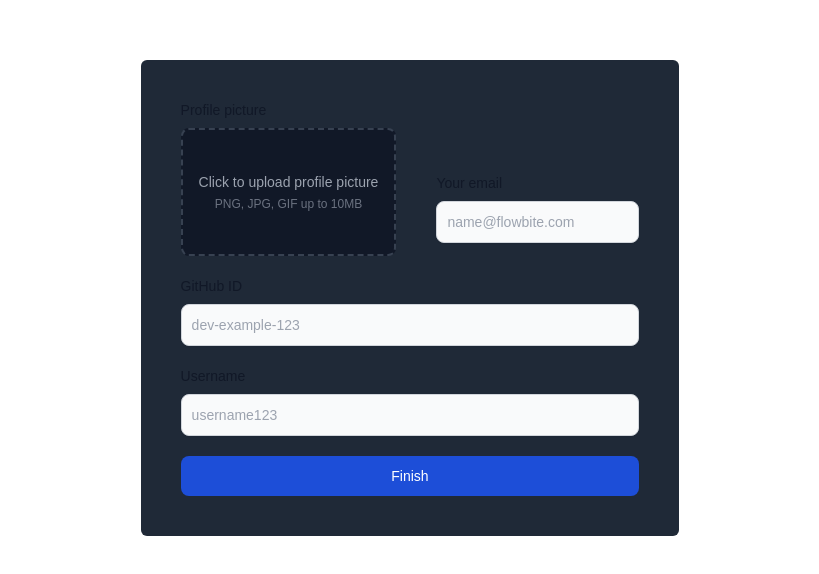
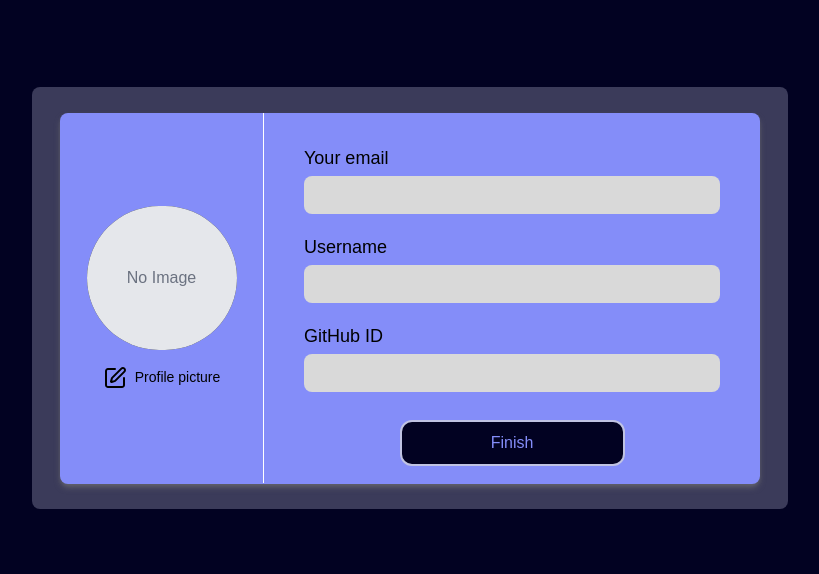
Before and after one commit to RohanPrasad007/collabdev, a Next.js app in the folder website/: page /profile-info in a window 1280 px wide. Shown: the part 102-676 px from the top of the page, without its empty margins (230-1049 px from the left). Built offline with nearby package versions, Linux system fonts and the light colour scheme; no server answers.

Commit message:
added profile info design on web

```diff
--- a/website/app/profile-info/page.js
+++ b/website/app/profile-info/page.js
@@ -1,20 +1,21 @@
 "use client";
 import React, { useEffect, useState } from "react";
 import { auth, database } from "../../config";
-import { onAuthStateChanged } from "firebase/auth";
-import { ref, set } from "firebase/database";
+import { onAuthStateChanged, updateProfile } from "firebase/auth";
+import { ref, set, get } from "firebase/database";
 import { useRouter } from "next/navigation";
-
 
 const ProfileInfo = () => {
     const [preview, setPreview] = useState(null);
+    const [imageError, setImageError] = useState(false);
     const [email, setEmail] = useState("");
     const [githubId, setGithubId] = useState("");
     const [userId, setUserId] = useState("");
-    const router = useRouter()
+    const [isLoading, setIsLoading] = useState(true);
+    const [hasCustomImage, setHasCustomImage] = useState(false);
+    const router = useRouter();
     const [isVisible, setIsVisible] = useState(false);
 
-    // Generate username from email
     const generateUsername = (email) => {
         if (!email) return "";
         const localPart = email.split("@")[0];
@@ -23,72 +24,97 @@ const ProfileInfo = () => {
         return `${cleanUsername}${randomNum}`;
     };
 
-    // Set initial state from authenticated user
     useEffect(() => {
-        const unsubscribe = onAuthStateChanged(auth, (user) => {
+        const unsubscribe = onAuthStateChanged(auth, async (user) => {
             if (user) {
-                if (user.photoURL) setPreview(user.photoURL);
                 if (user.email) {
                     setEmail(user.email);
                     setUserId(generateUsername(user.email));
                 }
+
+                // Check if user has existing profile data
+                const userRef = ref(database, `users/${user.uid}`);
+                const snapshot = await get(userRef);
+                if (snapshot.exists()) {
+                    const userData = snapshot.val();
+                    setEmail(userData.Email || user.email);
+                    setUserId(userData.userName || generateUsername(user.email));
+                    setGithubId(userData.GitHubID || "");
+                    setPreview(userData.ProfilePicture || null);
+                    setHasCustomImage(!!userData.ProfilePicture);
+                } else if (user.photoURL && !hasCustomImage) {
+                    // Only set Google profile picture for new users
+                    setPreview(user.photoURL);
                 }
+            }
+            setIsLoading(false);
         });
         return () => unsubscribe();
     }, []);
 
-    // Handle form input changes
     const handleInputChange = (setter) => (e) => setter(e.target.value);
 
-    // Handle image upload
     const handleImageChange = (e) => {
         const file = e.target.files[0];
         if (file) {
+            if (file.size > 5000000) {
+                alert("File size should be less than 5MB");
+                return;
+            }
+
             const reader = new FileReader();
-            reader.onloadend = () => setPreview(reader.result);
+            reader.onloadend = () => {
+                setPreview(reader.result);
+                setImageError(false);
+                setHasCustomImage(true);
+            };
             reader.readAsDataURL(file);
         }
     };
 
-    // Handle form submission
     const handleSubmit = async (e) => {
         e.preventDefault();
 
-        // Validate fields
         if (!preview || !email || !githubId || !userId) {
             alert("Please fill all the fields.");
             return;
         }
 
-        // Validate email format
         const emailRegex = /^[^\s@]+@[^\s@]+\.[^\s@]+$/;
         if (!emailRegex.test(email)) {
-            return (
-                <div className="toast align-items-center" role="alert" aria-live="assertive" aria-atomic="true">
-                    <div className="d-flex">
-                        <div className="toast-body">
-                            Please enter a valid email address.
-                        </div>
-                        <button type="button" className="btn-close me-2 m-auto" data-bs-dismiss="toast" aria-label="Close"></button>
-                    </div>
-                </div>
-            )
+            alert("Please enter a valid email address.");
+            return;
         }
 
-        // Prepare data for Firebase
+        try {
+            setIsLoading(true);
+            const user = auth.currentUser;
+            if (!user) throw new Error("User is not authenticated.");
+
+            // Store full image data in Realtime Database
             const userData = {
                 userName: userId,
                 Email: email,
                 ProfilePicture: preview,
                 GitHubID: githubId,
+                hasCustomImage: true,
+                lastUpdated: new Date().toISOString()
             };
 
-        try {
-            // Save data to Firebase
-            const user = auth.currentUser;
-            if (!user) throw new Error("User is not authenticated.");
+            // Update Realtime Database first
             const userRef = ref(database, `users/${user.uid}`);
             await set(userRef, userData);
+
+            // Use a generic photoURL for Authentication to avoid size limitations
+            try {
+                await updateProfile(user, {
+                    photoURL: "/default-profile.png" // Use a placeholder or default image URL
+                });
+            } catch (authError) {
+                console.warn("Failed to update Authentication profile picture, but database update succeeded:", authError);
+                // Continue execution since the main functionality (database update) succeeded
+            }
+
             setIsVisible(true);
 
             setTimeout(() => {
@@ -98,18 +124,19 @@ const ProfileInfo = () => {
         } catch (error) {
             console.error("Error saving profile data:", error);
             alert("An error occurred while saving the profile. Please try again.");
+        } finally {
+            setIsLoading(false);
         }
     };
 
+    // Rest of the component remains the same
     return (
         <>
-            <div className="flex justify-center items-center h-screen">
-                <form onSubmit={handleSubmit} className="max-w-xl mx-auto bg-gray-800 p-10 rounded-md">
-                    <div className="flex justify-between gap-10 items-center">
-                        <div className="mb-5">
-                            <label className="block mb-2 text-sm font-medium text-gray-900 dark:text-white">
-                                Profile picture
-                            </label>
+            <div className="h-screen bg-[#020222] flex justify-center items-center relative">
+                <div className="bg-[#E2E2FE] w-[756px] h-[422px] opacity-[25%] rounded-[8px]" />
+                <div className="bg-[#848DF9] w-[700px] h-[371px] rounded-[8px] absolute shadow-md shadow-[#63636c]">
+                    <div className="flex">
+                        <div className="w-[35%] border-r-[1px] border-[#FFFFFF] h-[370px] flex justify-center items-center gap-4 flex-col">
                             <div className="relative">
                                 <input
                                     type="file"
@@ -120,97 +147,77 @@ const ProfileInfo = () => {
                                 />
                                 <label
                                     htmlFor="profile-upload"
-                                    className="flex flex-col items-center justify-center w-full h-32 bg-gray-900 border-2 border-gray-700 border-dashed rounded-lg cursor-pointer hover:bg-gray-800 transition-colors"
+                                    className="flex flex-col items-center justify-center w-[150px] h-[9rem] bg-gray-900 cursor-pointer hover:bg-gray-800 transition-colors rounded-full"
                                 >
-                                    {preview !== null ? (
+                                    {preview && !imageError ? (
                                         <img
                                             src={preview}
                                             alt="Profile preview"
-                                            className="w-full h-full object-cover rounded-lg"
+                                            className="w-full h-full object-cover rounded-full"
+                                            onError={() => {
+                                                setImageError(true);
+                                                console.error("Image failed to load");
+                                            }}
                                         />
                                     ) : (
-                                        <div className="flex flex-col items-center justify-center p-4">
-                                            <p className="text-sm text-gray-400">Click to upload profile picture</p>
-                                            <p className="text-xs text-gray-500 mt-1">PNG, JPG, GIF up to 10MB</p>
+                                        <div className="w-full h-full flex items-center justify-center bg-gray-200 rounded-full">
+                                            <span className="text-gray-500">No Image</span>
                                         </div>
                                     )}
                                 </label>
                             </div>
-                            {preview && (
-                                <button
-                                    type="button"
-                                    className="text-sm text-gray-500 mt-1 cursor-pointer"
-                                    onClick={() => setPreview(null)}
-                                >
-                                    Remove Profile picture
-                                </button>
-                            )}
+                            <label htmlFor="profile-upload" className="cursor-pointer">
+                                <div className="flex gap-2 items-center">
+                                    <img src="/edit-icon.svg" alt="Edit profile" />
+                                    <p className="text-[#000000] text-[14px]">Profile picture</p>
                                 </div>
-                        <div className="mt-10">
-                            <label htmlFor="email" className="block mb-2 text-sm font-medium text-gray-900 dark:text-white">
-                                Your email
                             </label>
+                        </div>
+                        <div className="px-10 py-8 flex flex-col gap-5">
+                            <div className="flex flex-col gap-1">
+                                <p className="text-[#000000] text-[18px]">Your email</p>
                                 <input
+                                    className="bg-[#D9D9D9] w-[416px] h-[38px] rounded-[8px] focus:outline-[#000000] text-black px-7"
                                     type="email"
                                     id="email"
                                     value={email}
                                     onChange={handleInputChange(setEmail)}
-                                className="shadow-sm bg-gray-50 border border-gray-300 text-gray-900 text-sm rounded-lg focus:ring-blue-500 focus:border-blue-500 block w-full p-2.5 dark:bg-gray-700 dark:border-gray-600 dark:placeholder-gray-400 dark:text-white dark:focus:ring-blue-500 dark:focus:border-blue-500 dark:shadow-sm-light"
-                                placeholder="name@flowbite.com"
-                                required readOnly
                                 />
                             </div>
+                            <div className="flex flex-col gap-1">
+                                <p className="text-[#000000] text-[18px]">Username</p>
+                                <input
+                                    className="bg-[#D9D9D9] w-[416px] h-[38px] rounded-[8px] focus:outline-[#000000] text-black px-7"
+                                    type="text"
+                                    id="userid"
+                                    value={userId}
+                                    onChange={handleInputChange(setUserId)}
+                                />
                             </div>
-                    <div className="mb-5">
-                        <label htmlFor="githubid" className="block mb-2 text-sm font-medium text-gray-900 dark:text-white">
-                            GitHub ID
-                        </label>
+                            <div className="flex flex-col gap-1">
+                                <p className="text-[#000000] text-[18px]">GitHub ID</p>
                                 <input
+                                    className="bg-[#D9D9D9] w-[416px] h-[38px] rounded-[8px] focus:outline-[#000000] text-black px-7"
                                     type="text"
                                     id="githubid"
                                     value={githubId}
                                     onChange={handleInputChange(setGithubId)}
-                            className="shadow-sm bg-gray-50 border border-gray-300 text-gray-900 text-sm rounded-lg focus:ring-blue-500 focus:border-blue-500 block w-full p-2.5 dark:bg-gray-700 dark:border-gray-600 dark:placeholder-gray-400 dark:text-white dark:focus:ring-blue-500 dark:focus:border-blue-500 dark:shadow-sm-light"
-                            placeholder="dev-example-123"
-                            required
                                 />
                             </div>
-                    <div className="mb-5">
-                        <label htmlFor="userid" className="block mb-2 text-sm font-medium text-gray-900 dark:text-white">
-                            Username
-                        </label>
-                        <input
-                            type="text"
-                            id="userid"
-                            value={userId}
-                            onChange={handleInputChange(setUserId)}
-                            className="shadow-sm bg-gray-50 border border-gray-300 text-gray-900 text-sm rounded-lg focus:ring-blue-500 focus:border-blue-500 block w-full p-2.5 dark:bg-gray-700 dark:border-gray-600 dark:placeholder-gray-400 dark:text-white dark:focus:ring-blue-500 dark:focus:border-blue-500 dark:shadow-sm-light"
-                            placeholder="username123"
-                            required
-                        />
+                            <div className="w-full flex justify-center my-2">
+                                <div
+                                    className="bg-[#020222] w-[225px] h-[46px] rounded-[12px] flex justify-center items-center border-2 border-[#C0C3E3]"
+                                    onClick={handleSubmit}
+                                >
+                                    <button className="text-[#848DF9]" disabled={isLoading}>
+                                        {isLoading ? "Saving..." : "Finish"}
+                                    </button>
                                 </div>
-                    <button
-                        type="submit"
-                        className="text-white bg-blue-700 hover:bg-blue-800 focus:ring-4 focus:outline-none focus:ring-blue-300 font-medium rounded-lg text-sm px-5 py-2.5 text-center dark:bg-blue-600 dark:hover:bg-blue-700 dark:focus:ring-blue-800 w-full"
-                    >
-                        Finish
-                    </button>
-                </form>
                             </div>
-            {isVisible && <div className="fixed top-4 right-4 flex items-center w-full max-w-xs p-4 text-white bg-blue-600 rounded-lg shadow" role="alert" aria-live="assertive" aria-atomic="true">
-                <div className="flex-1 text-sm font-normal">
-                    Hello, world! This is a toast message.
                         </div>
-                <button
-                    onClick={() => setIsVisible(false)}
-                    className="ml-4 inline-flex flex-shrink-0 justify-center items-center h-5 w-5 rounded-lg text-white hover:bg-blue-700 focus:outline-none text-16"
-                    aria-label="Close"
-                >
-                    ×
-                </button>
-            </div>}
-
-
+                    </div>
+                </div>
+            </div>
         </>
     );
 };
```
Also changed, not shown: website/public/Profile-logo.svg (added), website/public/edit-icon.svg (added). Lines whose indentation alone changed are shown as unchanged.
